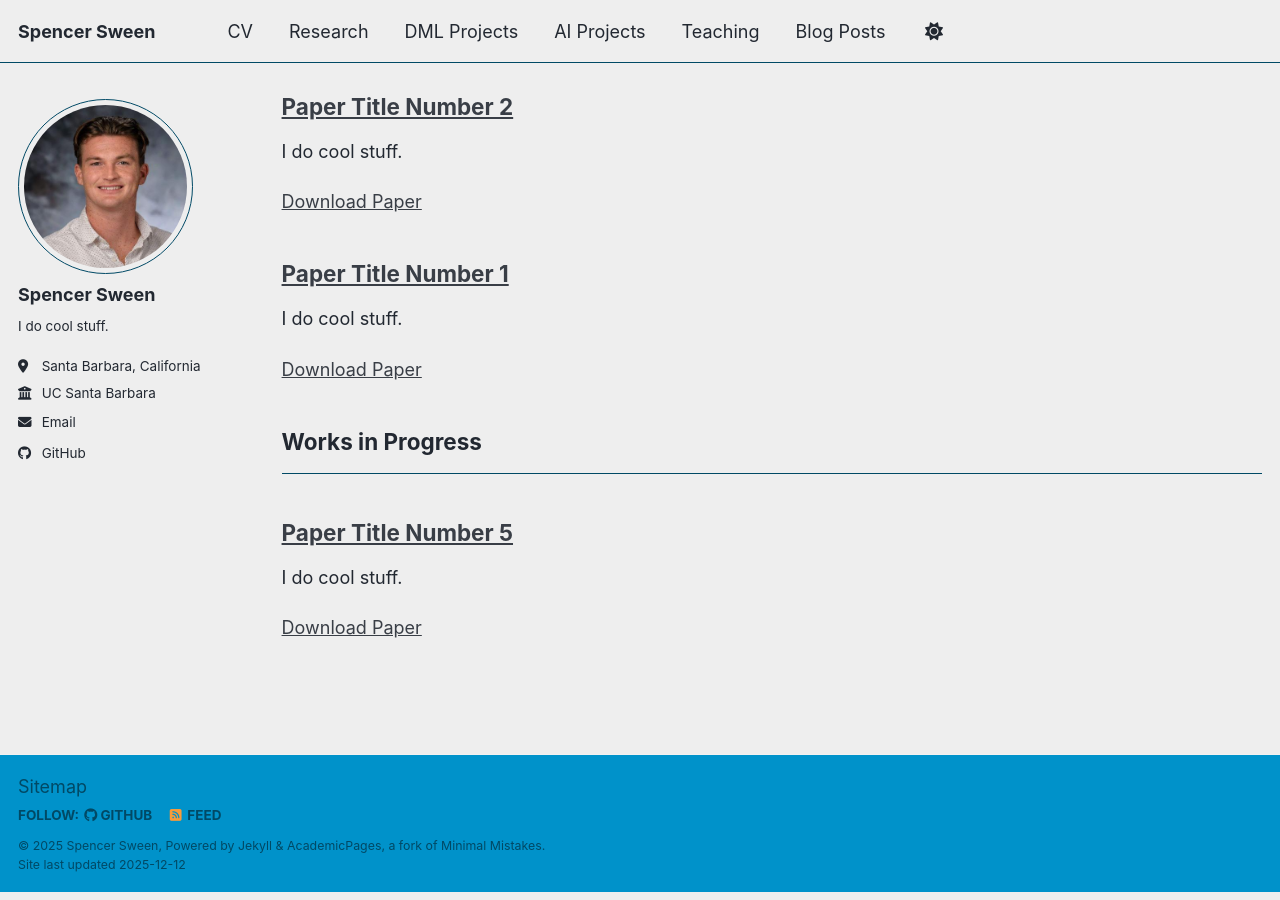
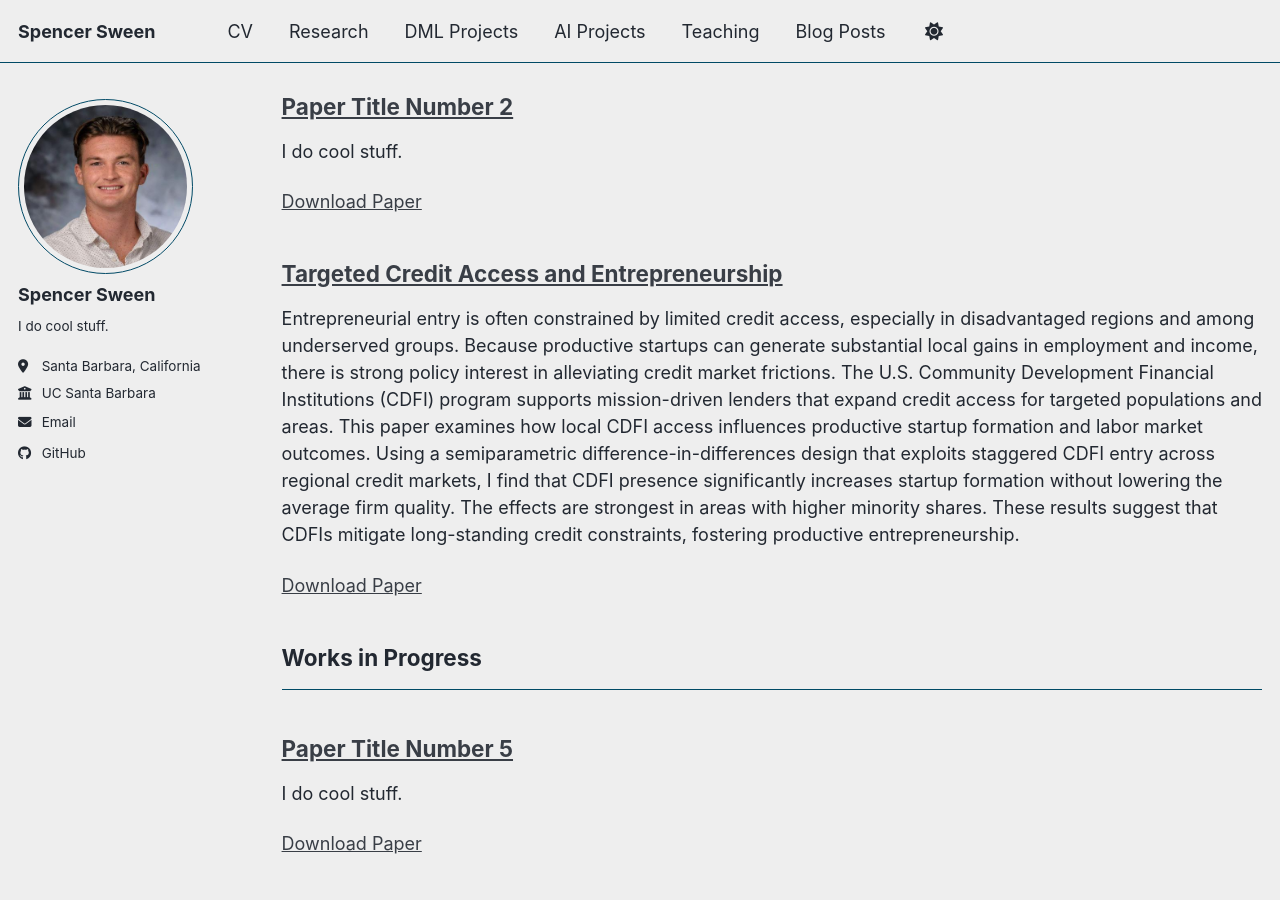
Before and after one commit to spencersween/spencersween.github.io, a Jekyll site: the page built from _pages/publications.html, in a window 1280 px wide and 900 px high, scrolled down 604 px. Built offline with Jekyll 4.4.1, drawn with Linux system fonts in a browser that asks for light colours; a script bundle is joined from its source files by our own code; library files that are not in the unit come from our copies.

Commit message:
Update paper1.md

```diff
--- a/_publications/paper1.md
+++ b/_publications/paper1.md
@@ -1,9 +1,9 @@
 ---
-title: "Paper Title Number 1"
+title: "Targeted Credit Access and Entrepreneurship"
 collection: publications
 category: working
 permalink: /publication/paper1
-excerpt: 'I do cool stuff.'
+excerpt: 'Entrepreneurial entry is often constrained by limited credit access, especially in disadvantaged regions and among underserved groups. Because productive startups can generate substantial local gains in employment and income, there is strong policy interest in alleviating credit market frictions. The U.S. Community Development Financial Institutions (CDFI) program supports mission-driven lenders that expand credit access for targeted populations and areas. This paper examines how local CDFI access influences productive startup formation and labor market outcomes. Using a semiparametric difference-in-differences design that exploits staggered CDFI entry across regional credit markets, I find that CDFI presence significantly increases startup formation without lowering the average firm quality. The effects are strongest in areas with higher minority shares. These results suggest that CDFIs mitigate long-standing credit constraints, fostering productive entrepreneurship.'
 date: 2025-12-11
 paperurl: 'https://academicpages.github.io/files/paper1.pdf'
 ---
```
